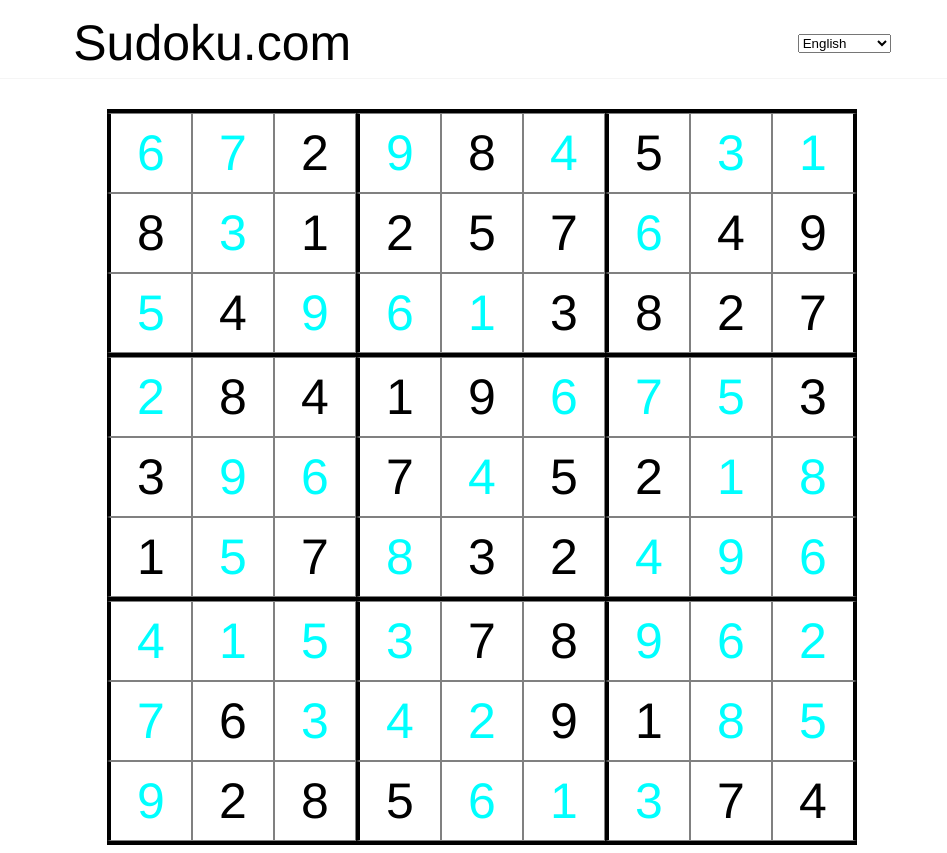
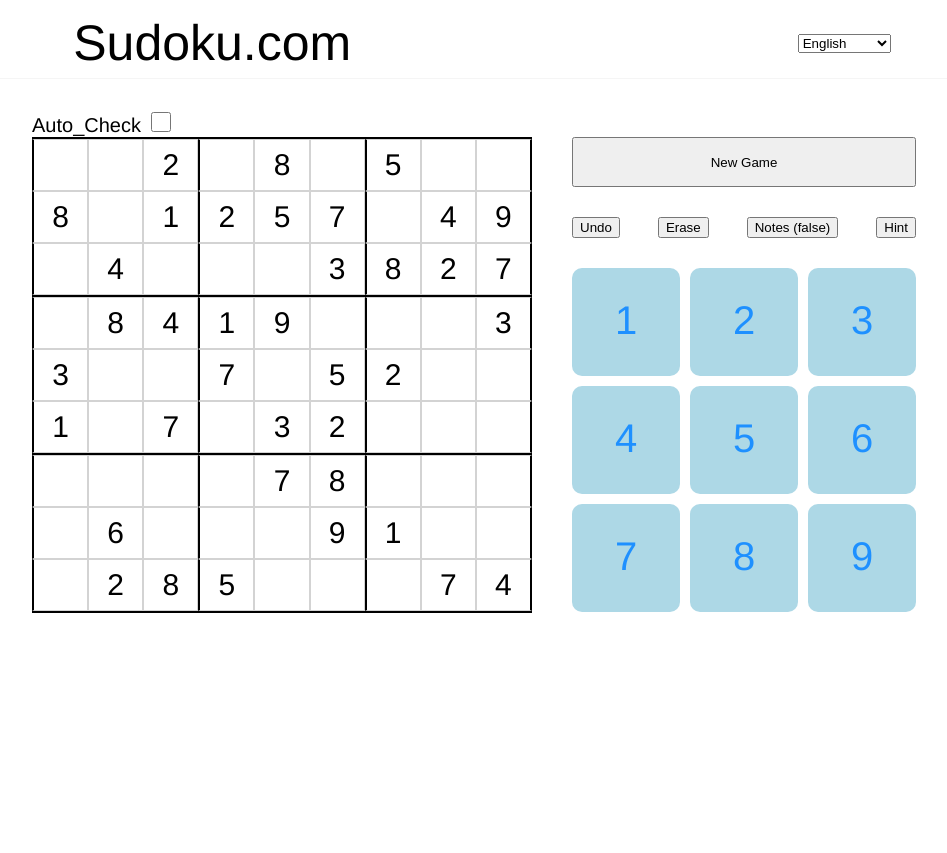
Before and after one commit to minh360/sodoku, a Vue app: page / in a window 1280 px wide. Shown: the whole page, without its empty margins (158-1105 px from the left). After the commit the page ends 800 px from the top, so only its background shows below. Built offline with nearby package versions, Linux system fonts and the light colour scheme.

Commit message:
Chia nhỏ component setup props, emits

```diff
--- /dev/null
+++ b/src/components/ButtonControlPanel.vue
@@ -0,0 +1,23 @@
+<script setup>
+import {defineEmits,defineProps} from "vue";
+defineProps({
+  status_note: Boolean
+})
+const emits = defineEmits(['undo','erase','note','hint'])
+</script>
+
+<template>
+  <div class="control">
+    <button @click="emits('undo')">Undo</button>
+    <button @click="emits('erase')">Erase</button>
+    <button @click="emits('note')">Notes ({{status_note}})</button>
+    <button @click="emits('hint')">Hint</button>
+  </div>
+</template>
+
+<style scoped>
+.control{
+  display: flex;
+  justify-content: space-between;
+}
+</style>
--- /dev/null
+++ b/src/components/GameControlPanel.vue
@@ -0,0 +1,42 @@
+<script setup>
+
+</script>
+
+<template>
+  <div class="game-control-wrapper">
+    <button style="width: 100%;height: 50px">New Game</button>
+    <slot />
+    <div class="number-wrapper">
+      <p v-for="number in 9" :key="number">{{number}}</p>
+    </div>
+  </div>
+</template>
+
+<style lang="scss" scoped>
+.game-control-wrapper{
+  display: flex;
+  flex-direction: column;
+  gap: 30px;
+  .number-wrapper{
+    flex: 1;
+    flex-direction: row;
+    display: grid;
+    grid-gap: 10px;
+    grid-template-columns: repeat(3, 108px);
+    grid-template-rows: repeat(3, 108px);
+    text-align: center;
+    p{
+      margin: 0;
+      padding: 30px;
+      font-size: 40px;
+      color: dodgerblue;
+      background-color: lightblue;
+      border-radius: 10px;
+      cursor: pointer;
+      &:hover{
+        opacity: 0.75;
+      }
+    }
+  }
+}
+</style>
--- /dev/null
+++ b/src/components/GamePanel.vue
@@ -0,0 +1,77 @@
+<script setup>
+import {defineProps} from "vue";
+defineProps({
+  challenge : Array,
+  answer_challenge: Array
+})
+
+</script>
+
+<template>
+  <div>
+    <div class="row-flex" v-for="(row,index) in challenge.length" :key="row" :class="{borderBottom: (index+1) % 3 === 0 ,borderTop: index === 0}">
+      <div class="number" v-for="(column,index) in challenge[row-1]" :key="column" :class="{read_only: column.read_only,borderLeft: (index) % 3 === 0,borderRight: index === 8}">
+        <section v-if="!column.read_only">
+          <div class="note-wrapper">
+            <span v-for="number in 9" :key="number">
+              <span v-for="number_note in column.note" :key="number_note">
+                <span v-show="number === number_note">{{number}}</span>
+              </span>
+            </span>
+          </div>
+        </section>
+        <section v-else>
+          {{column.num}}
+        </section>
+      </div>
+    </div>
+  </div>
+</template>
+
+<style lang="scss" scoped>
+.row-flex{
+  display: flex;
+  flex-direction: row;
+  .number{
+    border: 0.5px solid lightgray;
+    display: flex;
+    align-items: center;
+    justify-content: center;
+    color: aqua;
+    font-size: 30px;
+    margin: 0;
+    width: 55px;
+    height: 50px;
+    -moz-user-select: none !important;
+    -webkit-touch-callout: none!important;
+    -webkit-user-select: none!important;
+    -ms-user-select: none!important;
+    .note-wrapper{
+      display: grid;
+      grid-template-columns: repeat(3, 1fr);
+      grid-template-rows: repeat(3, 1fr);
+      grid-column-gap: 10px;
+      grid-row-gap: 5px;
+      color: gray;
+      padding: 5px;
+      font-size: 10px;
+      margin: 0;
+    }
+  }
+  .read_only{
+    color: black;
+  }
+  .borderLeft{
+    border-left: 2px solid black;
+  }
+  .borderRight{
+    border-right: 2px solid black;
+  }
+  &.borderBottom{
+    border-bottom: 2px solid black;
+  }
+  &.borderTop{
+    border-top: 2px solid black;
+  }
+}
+</style>
--- /dev/null
+++ b/src/components/HeaderPanel.vue
@@ -0,0 +1,29 @@
+<script setup>
+import {ref} from "vue";
+
+const languages = ref([{name:'English',value:'en'},{name:'Vietnamese',value:'vi'}])
+</script>
+
+<template>
+  <div class="header">
+    <p>Sudoku.com</p>
+    <select v-model="$i18n.locale">
+      <option v-for="locale in languages" :key="locale.name" :value="locale.value" >
+        {{ locale.name }}
+      </option>
+    </select>
+  </div>
+</template>
+
+<style scoped>
+.header{
+  display: flex;
+  align-items: center;
+  justify-content: space-around;
+  align-content: baseline;
+  font-size: 50px;
+  height: 70px;
+  border-bottom: 1px solid whitesmoke;
+  margin-bottom: 30px;
+}
+</style>
--- a/src/components/SudokuHome.vue
+++ b/src/components/SudokuHome.vue
@@ -1,72 +1,54 @@
 <script setup>
 import {ref} from "vue";
 import {challenge_3,answer_challenge_3} from "@/components/challenges";
-const languages = ref([{name:'English',value:'en'},{name:'Vietnamese',value:'vi'}])
+import HeaderPanel from "@/components/HeaderPanel";
+import GamePanel from "@/components/GamePanel";
+import GameControlPanel from "@/components/GameControlPanel";
+import ButtonControlPanel from "@/components/ButtonControlPanel";
+const status_note = ref(false)
+const auto_check_mistakes = ref(false)
+const undo = ()=>{
+
+}
+const erase = ()=>{
+
+}
+const note = ()=>{
+
+}
+const hint = ()=>{
+
+}
 </script>
 
 <template>
-  <div class="header">
-    <p>Sudoku.com</p>
-    <select v-model="$i18n.locale">
-      <option v-for="locale in languages" :key="locale.name" :value="locale.value" >
-        {{ locale.name }}
-      </option>
-    </select>
-  </div>
+  <header-panel />
   <div class="content">
     <div class="sudoku-wrapper">
-      <div class="row-flex" v-for="(row,index) in challenge_3.length" :key="row" :class="{borderBottom: (index+1) % 3 === 0 ,borderTop: index === 0}">
-        <p v-for="(column,index) in challenge_3[row-1]" :key="column" :class="{read_only: column.read_only,borderLeft: (index) % 3 === 0,borderRight: index === 8}">
-          {{column.num === 0 ? answer_challenge_3[row-1][index].num : column.num}}
-        </p>
+      <div style="font-size: 20px">
+        Auto_Check  <input type="checkbox" v-model="auto_check_mistakes" style="width: 20px;height: 20px">
+      </div>
+      <div class="game-wrapper">
+        <game-panel :challenge="challenge_3" :answer_challenge="answer_challenge_3" style="width: 500px;" />
+        <game-control-panel>
+          <button-control-panel @undo="undo" @erase="erase" @note="note" @hint="hint" :status_note="status_note"/>
+        </game-control-panel>
       </div>
     </div>
   </div>
 </template>
 
 <style lang="scss" scoped>
-.header{
-  display: flex;
-  align-items: center;
-  justify-content: space-around;
-  align-content: baseline;
-  font-size: 50px;
-  height: 70px;
-  border-bottom: 1px solid whitesmoke;
-  margin-bottom: 30px;
-}
 .content{
   height: 100%;
-  .sudoku-wrapper{
+  .sudoku-wrapper {
+    display: flex;
+    flex-direction: column;
     margin: 0 auto;
-    width: 750px;
-    .row-flex{
+    width: 900px;
+    .game-wrapper{
       display: flex;
-      flex-direction: row;
-      p{
-        border: 1px solid gray;
-        padding: 10px;
-        margin: 0;
-        font-size: 50px;
-        flex: 1;
-        text-align: center;
-        color: aqua;
-      }
-      .read_only{
-        color: black;
-      }
-      .borderLeft{
-        border-left: 4px solid black;
-      }
-      .borderRight{
-        border-right: 4px solid black;
-      }
-      &.borderBottom{
-        border-bottom: 4px solid black;
-      }
-      &.borderTop{
-        border-top: 4px solid black;
-      }
+      gap: 40px
     }
   }
 }
--- a/src/components/challenges.js
+++ b/src/components/challenges.js
@@ -3,7 +3,7 @@ function make_challenge_answer (list_read_only){
     for( let row = 0; row < 9; row++){
         list_challenge.push([])
         for (let column = 0; column < 9; column++){
-            list_challenge[row].push({num: 0,read_only: false, active: false})
+            list_challenge[row].push({num: 0,read_only: false, active: false,note: []})
         }
     }
     for (let element = 0; element < list_read_only.length; element++){
@@ -12,6 +12,7 @@ function make_challenge_answer (list_read_only){
             let col_list = list_read_only[element].value[child_element].column
             list_challenge[row_list][col_list].num = list_read_only[element].value[child_element].num
             list_challenge[row_list][col_list].read_only = true
+            delete list_challenge[row_list][col_list].note
         }
     }
     return list_challenge
@@ -26,7 +27,7 @@ const read_only_1 = [
     {row: 5,value:[{column: 3,num: 4},{column: 5,num: 2},{column: 8,num: 3}]},
     {row: 6,value:[{column: 0,num: 9},{column: 3,num: 2},{column: 6,num: 5}]},
     {row: 7,value:[{column: 3,num: 1},{column: 4,num: 3},{column: 5,num: 8},{column: 7,num: 4}]},
-    {row: 8,value:[{column: 0,num: 6},{column: 2,num: 3},{column: 5,num: 5},{column: 6,num: 8}]},
+    {row: 8,value:[{column: 0,num: 6},{column: 2,num: 3},{column: 5,num: 5},{column: 6,num: 8}]}
 ]
 const answer_1 = [
     {row: 0,value:[{column: 0,num: 3},{column: 7,num: 6}]},
@@ -37,7 +38,7 @@ const answer_1 = [
     {row: 5,value:[{column: 0,num: 1},{column: 1,num: 9},{column: 2,num: 6},{column: 4,num: 8},{column: 6,num: 7},{column: 7,num: 5}]},
     {row: 6,value:[{column: 1,num: 8},{column: 2,num: 4},{column: 4,num: 7},{column: 5,num: 6},{column: 7,num: 3},{column: 8,num: 1}]},
     {row: 7,value:[{column: 0,num: 2},{column: 1,num: 5},{column: 2,num: 7},{column: 6,num: 6},{column: 8,num: 9}]},
-    {row: 8,value:[{column: 1,num: 1},{column: 3,num: 9},{column: 4,num: 4},{column: 7,num: 2},{column: 8,num: 7}]},
+    {row: 8,value:[{column: 1,num: 1},{column: 3,num: 9},{column: 4,num: 4},{column: 7,num: 2},{column: 8,num: 7}]}
 ]
 const read_only_2 = [
     {row: 0,value:[{column: 0,num: 4},{column: 1,num: 2},{column: 2,num: 7},{column: 3,num: 5},{column: 7,num: 1}]},
@@ -48,7 +49,7 @@ const read_only_2 = [
     {row: 5,value:[{column: 5,num: 5},{column: 7,num: 6},{column: 8,num: 2}]},
     {row: 6,value:[{column: 0,num: 6},{column: 2,num: 5},{column: 4,num: 2},{column: 5,num: 8},{column: 6,num: 4},{column: 7,num: 7},{column: 8,num: 1}]},
     {row: 7,value:[{column: 4,num: 9},{column: 5,num: 4},{column: 6,num: 3}]},
-    {row: 8,value:[{column: 0,num: 8},{column: 1,num: 4},{column: 2,num: 3},{column: 4,num: 5},{column: 5,num: 1},{column: 7,num: 9},{column: 8,num: 6}]},
+    {row: 8,value:[{column: 0,num: 8},{column: 1,num: 4},{column: 2,num: 3},{column: 4,num: 5},{column: 5,num: 1},{column: 7,num: 9},{column: 8,num: 6}]}
 ]
 const answer_2 = [
     {row: 0,value:[{column: 4,num: 8},{column: 5,num: 9},{column: 6,num: 6},{column: 8,num: 3}]},
@@ -59,7 +60,7 @@ const answer_2 = [
     {row: 5,value:[{column: 0,num: 7},{column: 1,num: 8},{column: 2,num: 4},{column: 3,num: 9},{column: 4,num: 3},{column: 6,num: 1}]},
     {row: 6,value:[{column: 1,num: 9},{column: 3,num: 3}]},
     {row: 7,value:[{column: 0,num: 2},{column: 1,num: 7},{column: 2,num: 1},{column: 3,num: 6},{column: 7,num: 8},{column: 8,num: 5}]},
-    {row: 8,value:[{column: 3,num: 7},{column: 6,num: 2}]},
+    {row: 8,value:[{column: 3,num: 7},{column: 6,num: 2}]}
 ]
 const read_only_3 = [
     {row: 0,value:[{column: 2,num: 2},{column: 4,num: 8},{column: 6,num: 5}]},
@@ -70,7 +71,7 @@ const read_only_3 = [
     {row: 5,value:[{column: 0,num: 1},{column: 2,num: 7},{column: 4,num: 3},{column: 5,num: 2}]},
     {row: 6,value:[{column: 4,num: 7},{column: 5,num: 8}]},
     {row: 7,value:[{column: 1,num: 6},{column: 5,num: 9},{column: 6,num: 1}]},
-    {row: 8,value:[{column: 1,num: 2},{column: 2,num: 8},{column: 3,num: 5},{column: 7,num: 7},{column: 8,num: 4}]},
+    {row: 8,value:[{column: 1,num: 2},{column: 2,num: 8},{column: 3,num: 5},{column: 7,num: 7},{column: 8,num: 4}]}
 ]
 const answer_3 = [
     {row: 0,value:[{column: 0,num: 6},{column: 1,num: 7},{column: 3,num: 9},{column: 5,num: 4},{column: 7,num: 3},{column: 8,num: 1}]},
@@ -81,7 +82,7 @@ const answer_3 = [
     {row: 5,value:[{column: 1,num: 5},{column: 3,num: 8},{column: 6,num: 4},{column: 7,num: 9},{column: 8,num: 6}]},
     {row: 6,value:[{column: 0,num: 4},{column: 1,num: 1},{column: 2,num: 5},{column: 3,num: 3},{column: 6,num: 9},{column: 7,num: 6},{column: 8,num: 2}]},
     {row: 7,value:[{column: 0,num: 7},{column: 2,num: 3},{column: 3,num: 4},{column: 4,num: 2},{column: 7,num: 8},{column: 8,num: 5}]},
-    {row: 8,value:[{column: 0,num: 9},{column: 4,num: 6},{column: 5,num: 1},{column: 6,num: 3}]},
+    {row: 8,value:[{column: 0,num: 9},{column: 4,num: 6},{column: 5,num: 1},{column: 6,num: 3}]}
 ]
 export const answer_challenge_1 = make_challenge_answer(answer_1)
 export const answer_challenge_2 = make_challenge_answer(answer_2)
```
